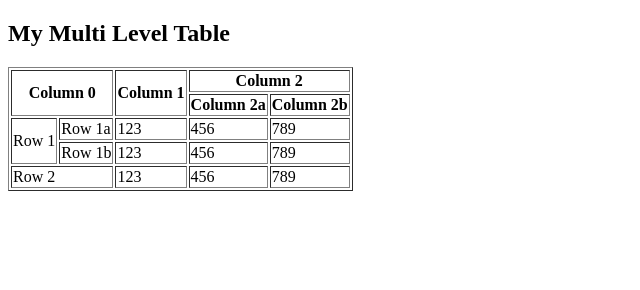
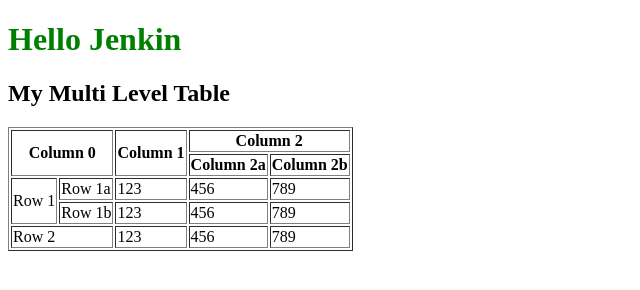
Before and after one commit to tungk36dl/T3H_Devops2502, a plain HTML site: page index.html in a window 1280 px wide. Shown: the whole page, without its empty margins (0-640 px from the left). Drawn offline with Linux system fonts and the light colour scheme.

Commit message:
add dockerdocker

```diff
--- a/index.html
+++ b/index.html
@@ -3,9 +3,10 @@
 <head>
     <meta charset="UTF-8">
     <meta name="viewport" content="width=device-width, initial-scale=1.0">
-    <title>Document</title>
+    <title>Jenkins</title>
 </head>
 <body>
+    <h1 style="color: green ">Hello Jenkin</h1>
     <h2>My Multi Level Table</h2>
     <table border="1">
         <tr>
```
Also changed, not shown: 2 other files.
